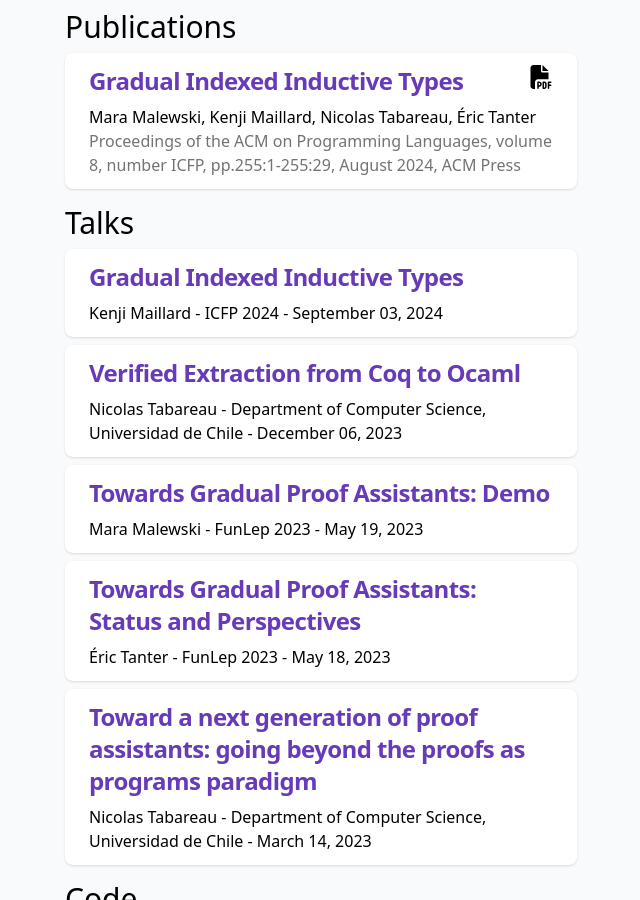
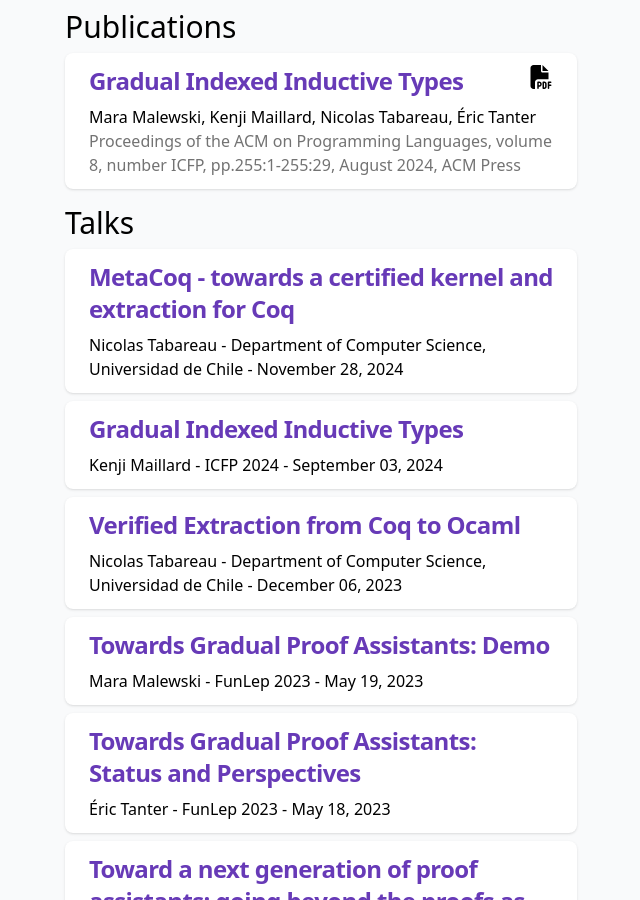
Before and after one commit to pleiad/grapa-website, a Jekyll site: the page built from activities.html, in a window 1280 px wide and 900 px high, scrolled down 827 px. Shown: the whole window, without its empty margins (319-959 px from the left). Built offline with Jekyll 4.4.1, drawn with Linux system fonts in a browser that asks for light colours; nearby versions of some CDN libraries; some web fonts are replaced.

Commit message:
Add nico talk and visit to pleiad 2024

```diff
--- a/_data/talks.yml
+++ b/_data/talks.yml
@@ -1,3 +1,10 @@
+- title: "MetaCoq - towards a certified kernel and extraction for Coq"
+  url: "https://comunicaciones.dcc.uchile.cl/events/330-charla-metacoq---towards-a-certified-kernel-and-extraction-for-coq/"
+  speaker: "Nicolas Tabareau"
+  location: "Department of Computer Science, Universidad de Chile"
+  start_date: 2024-11-28
+  sort_date: 2023-11-28
+
 - title: "Gradual Indexed Inductive Types"
   url: "https://www.youtube.com/live/jm5D_5RcagA?si=rP0xwtRGCFonBgaT&t=18983"
   speaker: "Kenji Maillard"
--- a/_data/visits.yml
+++ b/_data/visits.yml
@@ -1,3 +1,9 @@
+- title: Nicolas Tabareau visits Pleiad
+  start_date: 2024-11-25
+  end_date: 2024-12-05
+  sort_date: 2024-12-05
+  description:
+
 - title: Éric Tanter visits Gallinette
   start_date: 2024-06-19
   end_date: 2024-07-03
```
